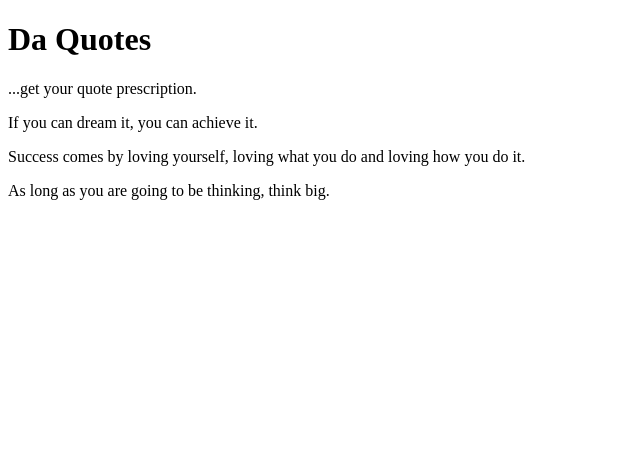
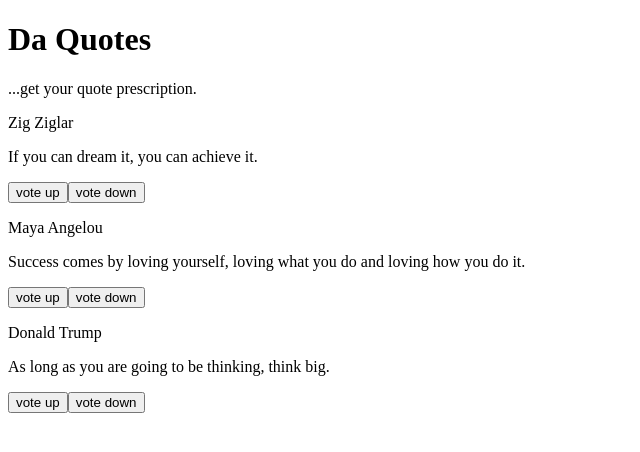
Before and after one commit to jakesIII/quote-ting, an Angular app: page / in a window 1280 px wide. Shown: the top 452 px of the page, without its empty margins (0-640 px from the left). Built offline with nearby package versions, Linux system fonts and the light colour scheme.

Commit message:
add vote buttons

```diff
--- a/src/app/app.module.ts
+++ b/src/app/app.module.ts
@@ -4,11 +4,13 @@ import { NgModule } from '@angular/core';
 import { AppRoutingModule } from './app-routing.module';
 import { AppComponent } from './app.component';
 import { QuoteComponent } from './quote/quote.component';
+import { QuoteDetailComponent } from './quote-detail/quote-detail.component';
 
 @NgModule({
   declarations: [
     AppComponent,
-    QuoteComponent
+    QuoteComponent,
+    QuoteDetailComponent
   ],
   imports: [
     BrowserModule,
--- /dev/null
+++ b/src/app/quote-detail/quote-detail.component.html
@@ -0,0 +1 @@
+<p> {{quote.quote}} </p>
--- /dev/null
+++ b/src/app/quote-detail/quote-detail.component.ts
@@ -0,0 +1,19 @@
+import { Component, OnInit, Input } from '@angular/core';
+import { Quote } from '@angular/compiler';
+
+@Component({
+  selector: 'app-quote-detail',
+  templateUrl: './quote-detail.component.html',
+  styleUrls: ['./quote-detail.component.css']
+})
+export class QuoteDetailComponent implements OnInit {
+
+
+  @Input() quote:Quote;
+
+  constructor() { }
+
+  ngOnInit() {
+  }
+
+}
--- a/src/app/quote/quote.component.html
+++ b/src/app/quote/quote.component.html
@@ -4,5 +4,8 @@
   </div>
 
   <div *ngFor = 'let quote of quotes'>
-    <p>{{quote.quote}}</p>
+    <p>{{quote.author}}</p>
+    <app-quote-detail [quote]='quote'></app-quote-detail>
+    <span> <button>vote up</button> <button>vote down</button> </span>
+
   </div>
```
Also changed, not shown: src/app/quote-detail/quote-detail.component.css (added), 1 other file (tests, documents, lock files or other folders).
